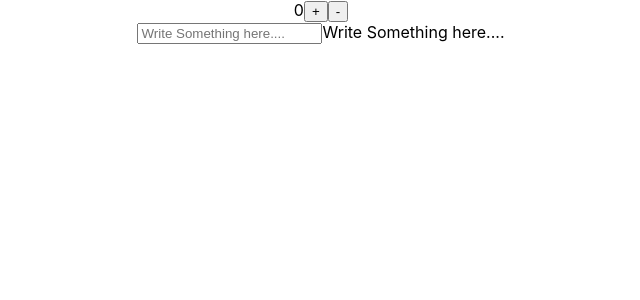
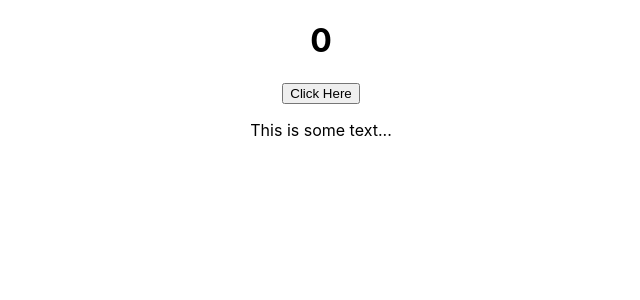
Before and after one commit to ritikramuka/React-Hooks-Revise, a React (Create React App) app: page / in a window 1280 px wide. Shown: the top 300 px of the page, without its empty margins (319-959 px from the left). Built offline with nearby package versions, Linux system fonts and the light colour scheme.

Commit message:
UseReducer Hook

```diff
--- a/src/App.js
+++ b/src/App.js
@@ -1,10 +1,12 @@
 import './App.css';
+import UseReducerHook from './UseReducerHook';
 import UseStateHook from './UseStateHook';
 
 function App() {
   return (
     <div className="App">
-      <UseStateHook></UseStateHook>
+      {/* <UseStateHook></UseStateHook> */}
+      <UseReducerHook></UseReducerHook>
     </div>
   );
 }
--- /dev/null
+++ b/src/UseReducerHook.js
@@ -0,0 +1,31 @@
+import React, {useReducer} from "react";
+
+const reducer = (state, action) => {
+  switch (action.type) {
+    case "INCREMENT":
+      return { counter: state.counter + 1, showText: state.showText };
+    case "TOGGLE_SHOW_TEXT":
+      return { counter: state.counter, showText: !state.showText };
+    default:
+      return state;
+  }
+};
+
+const UseReducerHook = () => {
+  const [myState, dispatch] = useReducer(reducer, {
+    counter: 0,
+    showText: true,
+  });
+  return (
+    <div>
+      <h1>{myState.counter}</h1>
+      <button onClick={() => {
+          dispatch({type: "INCREMENT"});
+          dispatch({type: "TOGGLE_SHOW_TEXT"});
+      }}>Click Here</button>
+      {myState.showText && <p>This is some text...</p>}
+    </div>
+  );
+};
+
+export default UseReducerHook;
```
